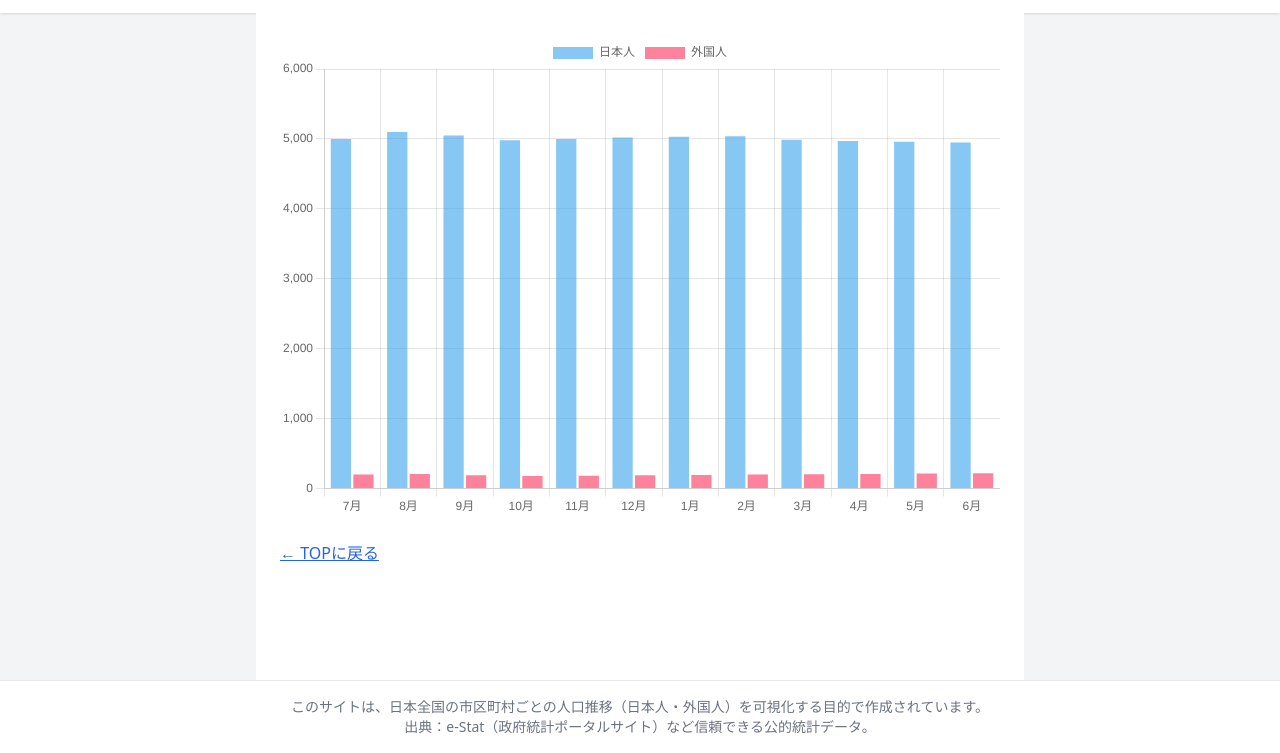
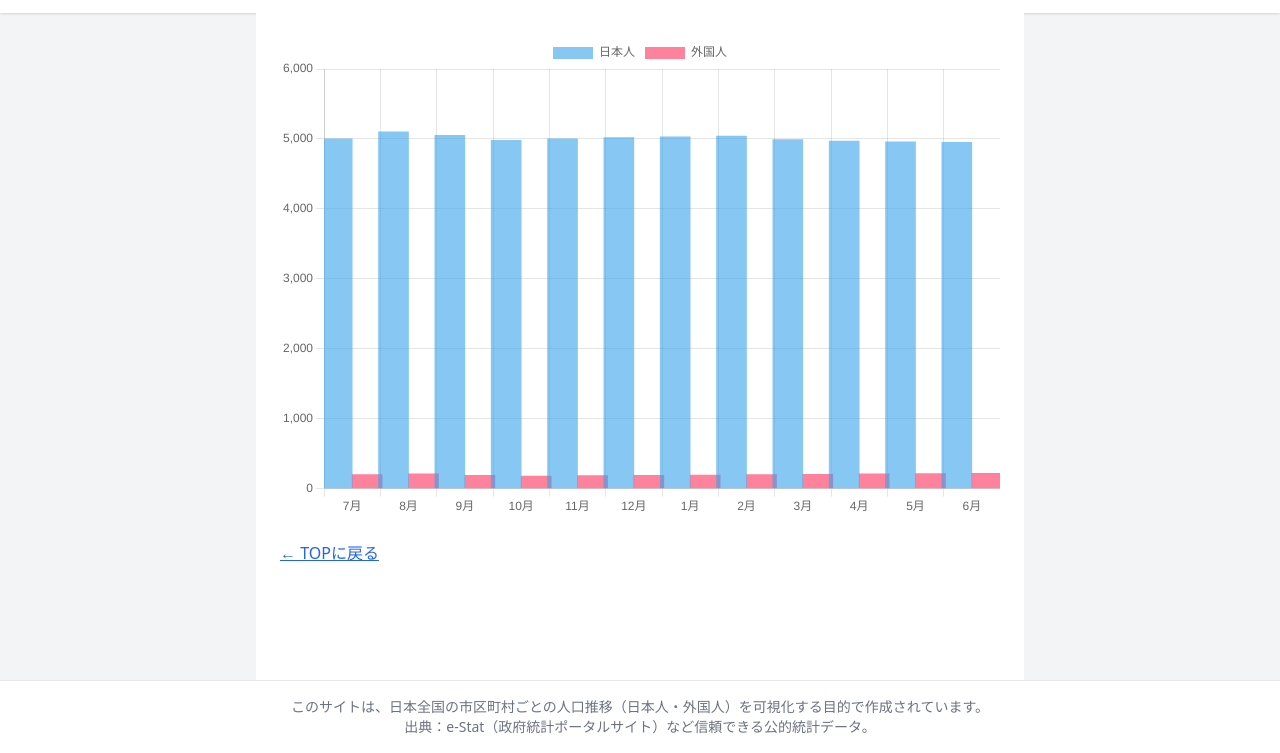
Before and after one commit to max-766/popmap, a plain HTML site: page details.html in a window 1280 px wide. Shown: the part 47-800 px from the top of the page. Drawn offline with nearby package versions, Linux system fonts and the light colour scheme.

Commit message:
Add files via upload

```diff
--- a/details.html
+++ b/details.html
@@ -44,11 +44,13 @@
             label: '日本人',
             data: japaneseData,
             backgroundColor: 'rgba(54, 162, 235, 0.6)',
+            barThickness: 30
           },
           {
             label: '外国人',
             data: foreignData,
             backgroundColor: 'rgba(255, 99, 132, 0.8)',
+            barThickness: 30
           }
         ]
       },
@@ -57,10 +59,12 @@
         scales: {
           x: {
             stacked: false,
+            categoryPercentage: 0.5,
+            barPercentage: 1.0
           },
           y: {
             stacked: false,
-            beginAtZero: true,
+            beginAtZero: true
           }
         },
         plugins: {
```
